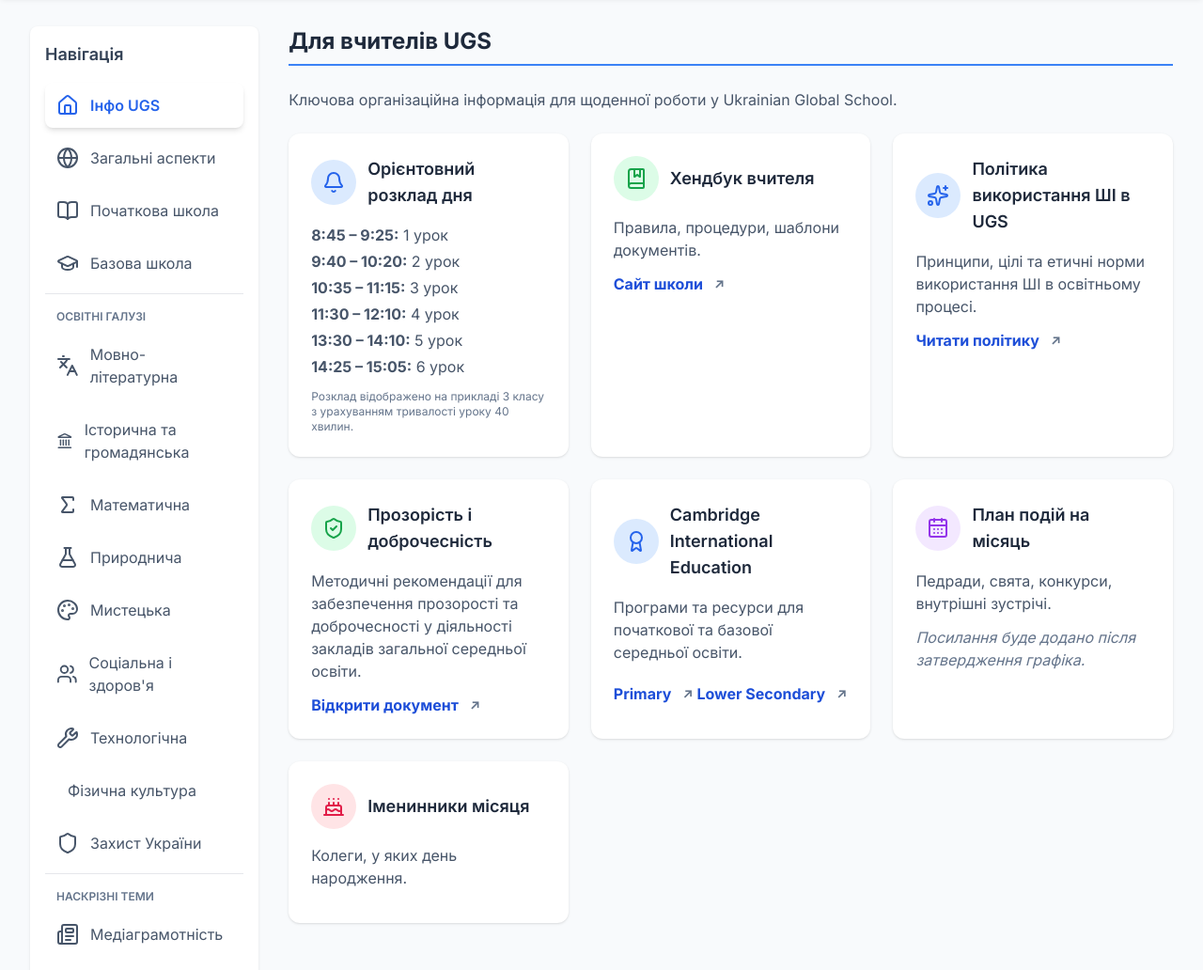
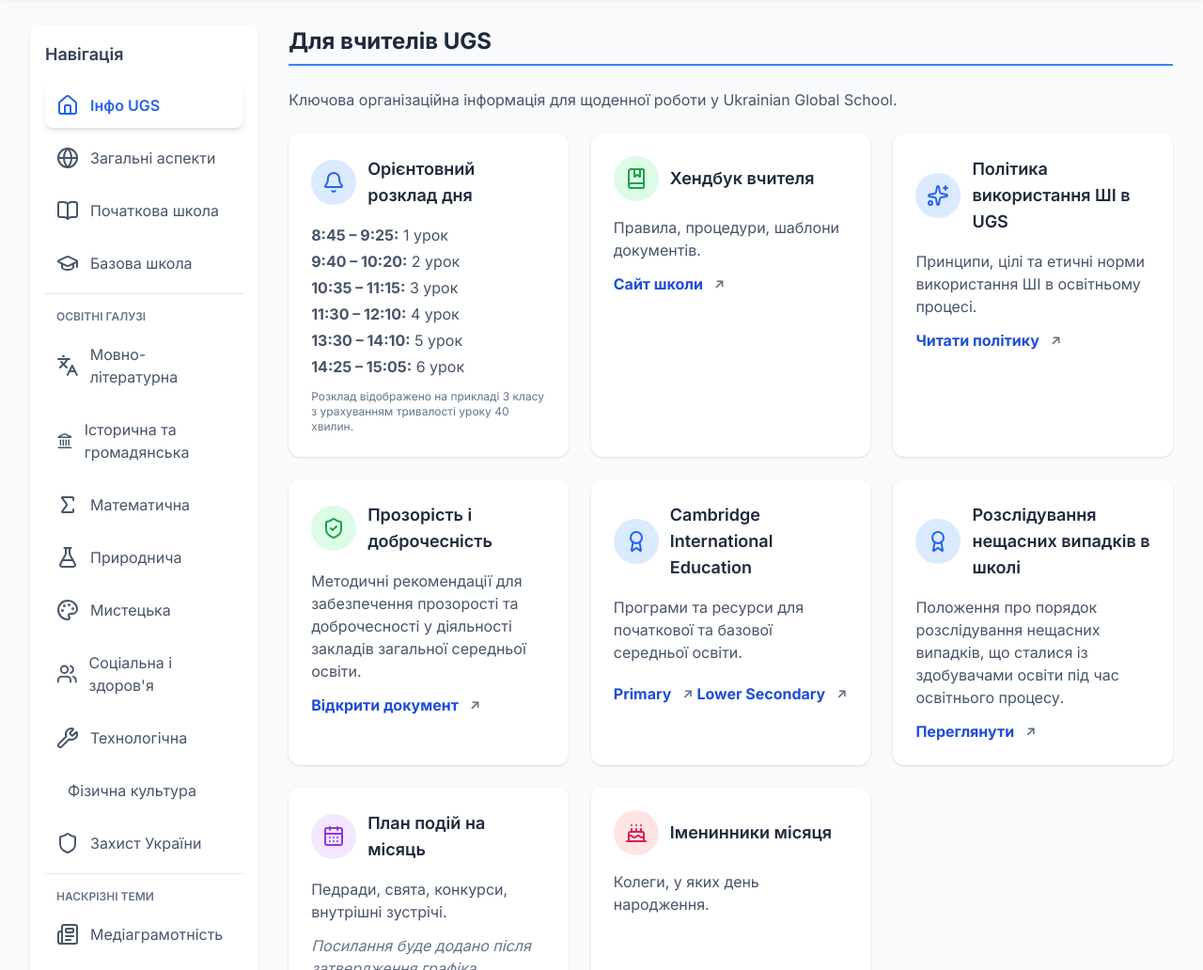
Before and after one commit to ugsnavigator/ugsnavigator.github.io, a plain HTML site: page index.html in a window 1280 px wide. Shown: the part 68-1100 px from the top of the page at 94% size. Drawn offline with nearby package versions, Linux system fonts and the light colour scheme.

Commit message:
Update index.html

```diff
--- a/index.html
+++ b/index.html
@@ -121,6 +121,13 @@
                 <div class="space-y-2">
                   <a class="block inline-flex items-center gap-2 text-blue-700 font-bold hover:text-blue-900 ext" href="https://primary.cambridgeinternational.org/" target="_blank">Primary</a>
                   <a class="block inline-flex items-center gap-2 text-blue-700 font-bold hover:text-blue-900 ext" href="https://lowersecondary.cambridgeinternational.org/" target="_blank">Lower Secondary</a>
+                </div>
+              </div>
+              <div class="bg-white p-6 rounded-xl shadow">
+                <div class="flex items-center gap-3 mb-4"><div class="bg-blue-100 p-3 rounded-full"><i data-lucide="award" class="text-blue-600"></i></div><h3 class="text-lg font-semibold searchable">Розслідування нещасних випадків в школі</h3></div>
+                <p class="text-slate-600 mb-3 searchable">Положення про порядок розслідування нещасних випадків, що сталися із здобувачами освіти під час освітнього процесу.</p>
+                <div class="space-y-2">
+                  <a class="block inline-flex items-center gap-2 text-blue-700 font-bold hover:text-blue-900 ext" href="https://zakon.rada.gov.ua/laws/show/z0612-19#Text" target="_blank">Переглянути</a>
                 </div>
               </div>
               <div class="bg-white p-6 rounded-xl shadow">
```
